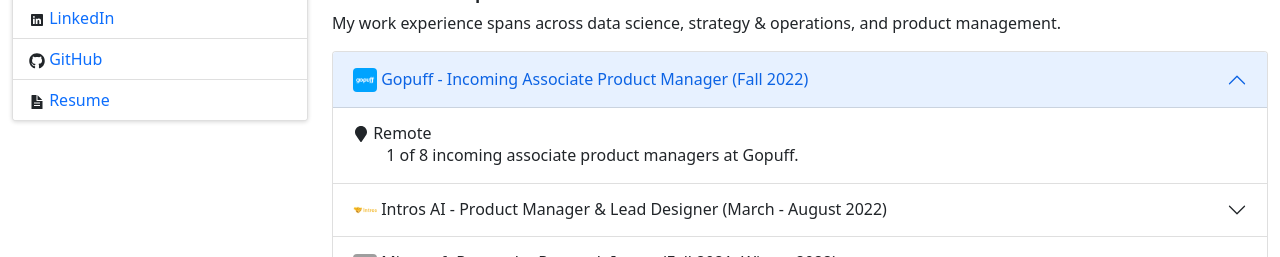
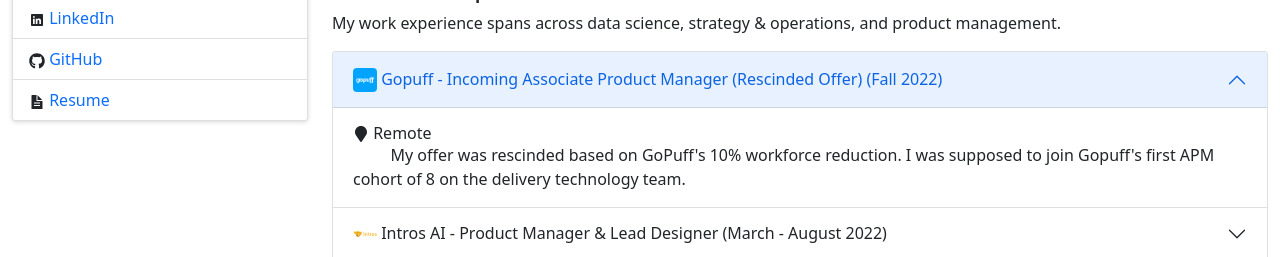
Before and after one commit to olili1999/personal-website, a React (Create React App) app: page / in a window 1280 px wide. Shown: the part 666-923 px from the top of the page. Built offline with nearby package versions, Linux system fonts and the light colour scheme; grey boxes are pictures that could not be loaded.

Commit message:
added more intros info and rescinded gopuff info

```diff
--- a/src/App.js
+++ b/src/App.js
@@ -149,11 +149,12 @@
             <Accordion.Item eventKey="0" >
               <Accordion.Header className = "d-flex align-items-center">
                 <Image src = {gopuff} style = {{width: "1.5rem"}} rounded/>&nbsp;
-                <p className = "m-0 p-0"> Gopuff - Incoming Associate Product Manager (Fall 2022)</p>
+                <p className = "m-0 p-0"> Gopuff - Incoming Associate Product Manager (Rescinded Offer) (Fall 2022)</p>
               </Accordion.Header>
               <Accordion.Body>
                 <h6 className = "p-0 m-0"> <FaMapMarker/>&nbsp;Remote </h6>
-                &nbsp;&nbsp;&nbsp;&nbsp;&nbsp;&nbsp;&nbsp;&nbsp;1 of 8 incoming associate product managers at Gopuff.
+                &nbsp;&nbsp;&nbsp;&nbsp;&nbsp;&nbsp;&nbsp;&nbsp;
+                My offer was rescinded based on GoPuff's 10% workforce reduction. I was supposed to join Gopuff's first APM cohort of 8 on the delivery technology team.
                 </Accordion.Body>
 
             </Accordion.Item>
@@ -164,7 +165,12 @@
               </Accordion.Header>
               <Accordion.Body>
                 <h6 className = "p-0 m-0"> <FaMapMarker/>&nbsp;Remote </h6>
-                &nbsp;&nbsp;&nbsp;&nbsp;&nbsp;&nbsp;&nbsp;&nbsp;<mark>First product management hire</mark> and <mark>lead product designer</mark> at Intros AI. Designed and shipped dozens of features across the product. Check out this <a style = {{textDecoration: "none"}} href = "https://www.forbes.com/sites/frederickdaso/2022/07/06/social-infrastructure-startup-intros-raises-13m-to-automate-community-member-introductions/?sh=267119135668" target = "_blank"> Forbes article written about what we do and where we're going. </a>
+                &nbsp;&nbsp;&nbsp;&nbsp;&nbsp;&nbsp;&nbsp;&nbsp;<mark>First product management hire</mark> and <mark>lead product designer</mark> at Intros AI, a Neo/venture backed startup focused on virtual 1:1 introductions in communities. Designed and shipped dozens of features across the product. Check out this <a style = {{textDecoration: "none"}} href = "https://www.forbes.com/sites/frederickdaso/2022/07/06/social-infrastructure-startup-intros-raises-13m-to-automate-community-member-introductions/?sh=267119135668" target = "_blank"> Forbes article written about what we do and where we're going. </a>
+<br/><br/>
+Some of my highlights at the company are: <br/>
+• Created Intros’ first <mark> design system </mark> and shifted culture to be design-first instead of engineering first, creating consistent feel across all product lines saving both product and engineering employees combined <mark>20 hours/week</mark> <br/>
+• Designed, tested, and shipped re-design of <mark>Discord product line</mark>, expanding total addressable market by hundreds of thousands of users<br/>
+• Launched <mark> CSV upload feature </mark> for communities with pre-existing data collected in membership applications/surveys, cutting down average community rollout time from 2 weeks to less than <mark> 1 hour</mark>
                 </Accordion.Body>
 
             </Accordion.Item>
```
